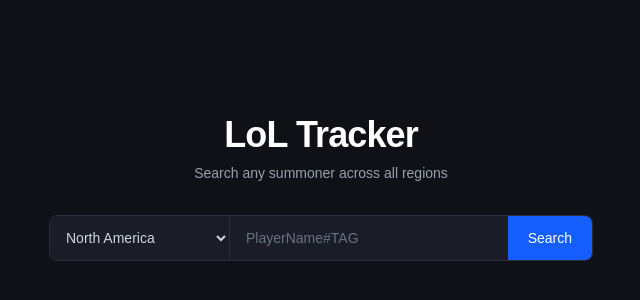
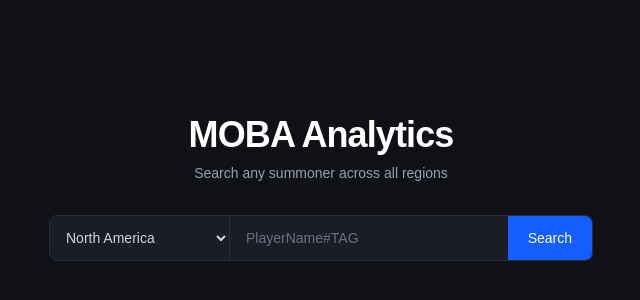
Before and after one commit to andrew-nguy/moba-analytics-frontend, a Next.js app: page / in a window 1280 px wide. Shown: the part 212-512 px from the top of the page, without its empty margins (319-959 px from the left). Built offline with nearby package versions, Linux system fonts and the light colour scheme.

Commit message:
Update app metadata to MOBA Analytics

```diff
--- a/app/layout.tsx
+++ b/app/layout.tsx
@@ -13,8 +13,8 @@ const geistMono = Geist_Mono({
 });
 
 export const metadata: Metadata = {
-  title: "Create Next App",
-  description: "Generated by create next app",
+  title: "MOBA Analytics",
+  description: "A League of Legends summoner analytics platform built with Next.js and TypeScript. Displays summoner profiles, ranked stats, and detailed match history by consuming a custom Java Spring Boot REST API. Features expandable match breakdowns with full 10-player scoreboards, item builds, damage stats, and KDA tracking across all regions.",
 };
 
 export default function RootLayout({
--- a/app/page.tsx
+++ b/app/page.tsx
@@ -32,7 +32,7 @@ export default function Home() {
     <main className="min-h-screen bg-[#0f1117] flex flex-col items-center justify-center">
       <div className="flex flex-col items-center gap-8 w-full max-w-xl px-4">
         <div className="text-center">
-          <h1 className="text-4xl font-bold text-white tracking-tight">LoL Tracker</h1>
+          <h1 className="text-4xl font-bold text-white tracking-tight">MOBA Analytics</h1>
           <p className="text-gray-400 mt-2 text-sm">Search any summoner across all regions</p>
         </div>
         <div className="flex w-full rounded-lg overflow-hidden border border-[#2a2d3a]">
```
